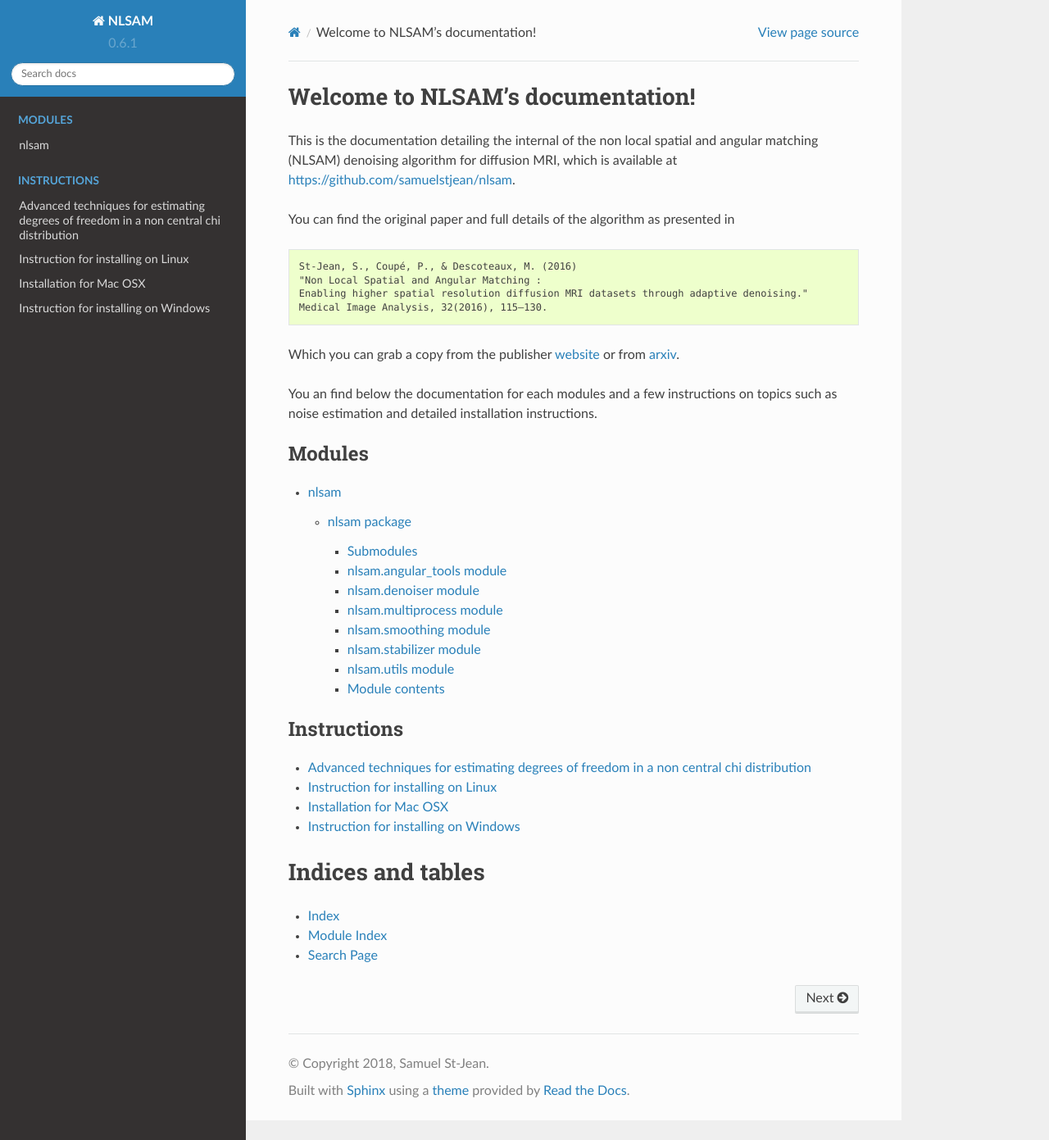
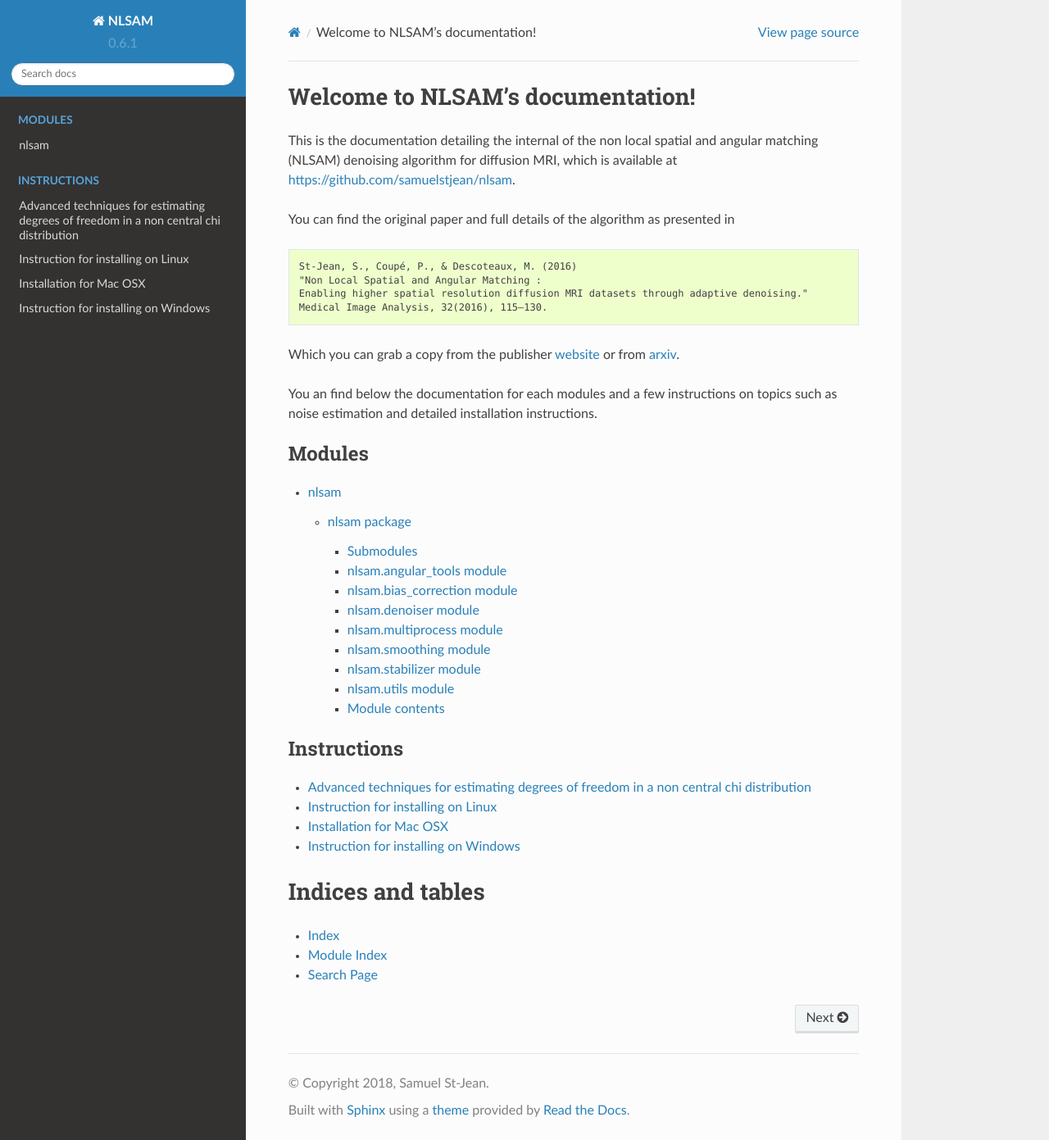
Before and after one commit to samuelstjean/nlsam, a Sphinx documentation site: the page built from docs/index.rst, in a window 1280 px wide and 1391 px high. Shown: the whole window at 82% size. Built offline with Sphinx 7.4.7 and the Read the Docs theme 2.0.0, drawn with Linux system fonts in a browser that asks for light colours.

Commit message:
add bias_correction autodoc

```diff
--- a/docs/nlsam.rst
+++ b/docs/nlsam.rst
@@ -8,6 +8,14 @@
 ----------------------------
 
 .. automodule:: nlsam.angular_tools
+    :members:
+    :undoc-members:
+    :show-inheritance:
+
+nlsam\.bias\_correction module
+----------------------------
+
+.. automodule:: nlsam.bias_correction
     :members:
     :undoc-members:
     :show-inheritance:
```
